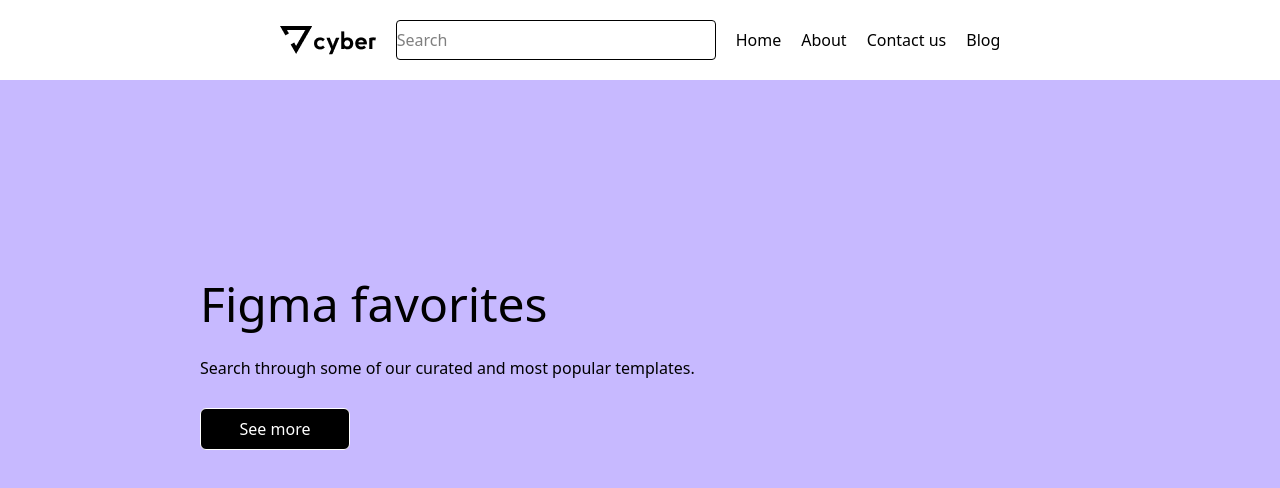
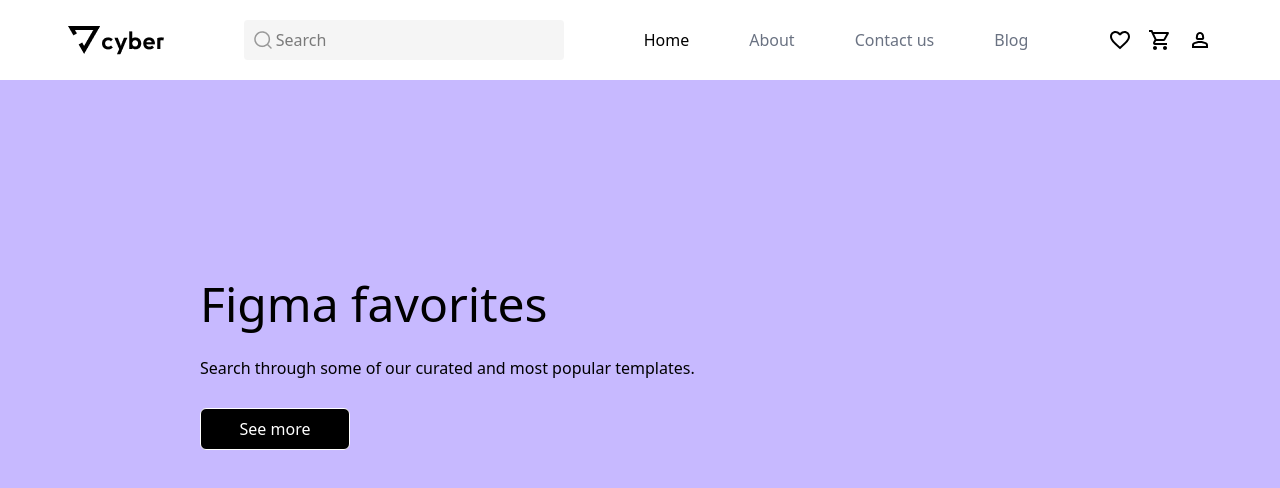
Before and after one commit to iimofo/store, a React (Vite) app: page / in a window 1280 px wide. Shown: the top 488 px of the page. Built offline with nearby package versions, Linux system fonts and the light colour scheme.

Commit message:
mui to navbar
add mui icons to navbar

```diff
--- a/package.json
+++ b/package.json
@@ -10,6 +10,10 @@
     "preview": "vite preview"
   },
   "dependencies": {
+    "@emotion/react": "^11.14.0",
+    "@emotion/styled": "^11.14.0",
+    "@mui/icons-material": "^6.4.8",
+    "@mui/material": "^6.4.8",
     "@tailwindcss/vite": "^4.0.14",
     "axios": "^1.8.3",
     "react": "^19.0.0",
--- a/src/Components/Headbar.jsx
+++ b/src/Components/Headbar.jsx
@@ -1,20 +1,34 @@
+import FavoriteBorderOutlinedIcon from "@mui/icons-material/FavoriteBorderOutlined";
+import ShoppingCartOutlinedIcon from "@mui/icons-material/ShoppingCartOutlined";
+import Person2OutlinedIcon from "@mui/icons-material/Person2Outlined";
+
 function Headbar() {
   return (
     <>
       <div className="h-20 items-center flex justify-center bg-white ">
         <img src="src/assets/logo.png" alt="logo" />
-        <div className="ml-5">
+        <div className="ml-20">
           <input
             type="text"
-            className="border rounded w-80 h-10"
+            className="rounded w-80 h-10 pl-8 bg-[#F5F5F5]"
             placeholder="Search"
+            style={{
+              backgroundImage: "url('src/assets/Vector.png')",
+              backgroundRepeat: "no-repeat",
+              backgroundPosition: "10px center",
+            }}
           />
         </div>
-        <div className="flex ml-5 space-x-5 cursor-pointer ">
-          <div>Home</div>
-          <div>About</div>
-          <div>Contact us</div>
-          <div>Blog</div>
+        <div className="flex cursor-pointer text-gray-500 ml-20 ">
+          <div className="text-black">Home</div>
+          <div className="ml-15 hover:text-black">About</div>
+          <div className="ml-15 hover:text-black">Contact us</div>
+          <div className="ml-15 hover:text-black">Blog</div>
+        </div>
+        <div className="flex ml-20 cursor-pointer text-black space-x-4">
+          <FavoriteBorderOutlinedIcon />
+          <ShoppingCartOutlinedIcon />
+          <Person2OutlinedIcon />
         </div>
       </div>
     </>
```
Also changed, not shown: 1 other file (tests, documents, lock files or other folders).
